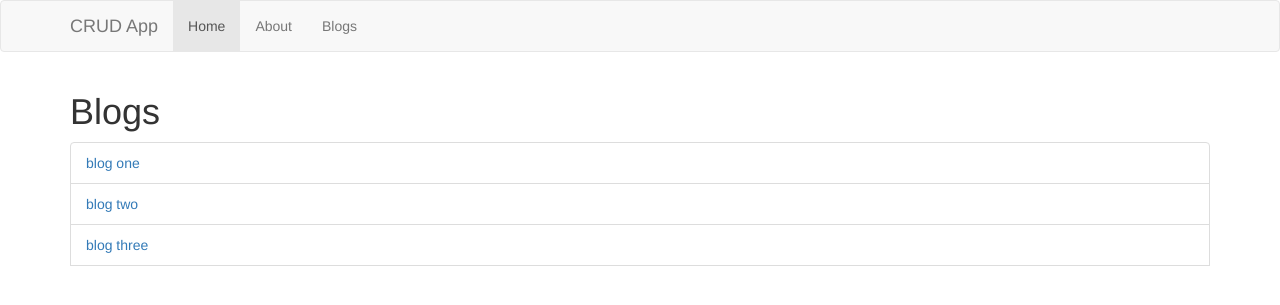
After one commit to khantiRindani/CRUD-Flask, a Flask app: page /blogs in a window 1280 px wide. The commit adds this page. Shown: the top 305 px of the page. Run offline with Flask 2, Linux system fonts and the light colour scheme; some libraries are stand-ins or nearby versions.

Commit message:
Static data linkage

```diff
--- a/app.py
+++ b/app.py
@@ -1,4 +1,5 @@
 from flask import Flask, render_template
+from data import Blogs
 
 app = Flask(__name__)
 
@@ -6,5 +7,13 @@ app = Flask(__name__)
 def index():
     return render_template('index.html')
 
+@app.route('/about')
+def about():
+    return render_template('about.html')
+
+@app.route('/blogs')
+def blogs():
+    return render_template('blogs.html',blogs=Blogs())
+
 if __name__=='__main__':
     app.run(debug='true')
--- /dev/null
+++ b/data.py
@@ -0,0 +1,22 @@
+def Blogs():
+
+    blogs=[
+        {'id': 'blog1',
+         'title': 'blog one',
+         'author': 'khanti rindani',
+         'content': 'some dummy text',
+         'creation_date': '03-06-2018'},
+
+         {'id': 'blog2',
+         'title': 'blog two',
+         'author': 'piri rindani',
+         'content': 'some dummy text',
+         'creation_date': '28-02-2018'
+         },
+
+         {'id': 'blog3',
+          'title': 'blog three',
+          'author': 'khanti rindani',
+          'content': 'some dummy text',
+          'creation_date': '03-06-2018'}]
+    return blogs
--- /dev/null
+++ b/templates/blogs.html
@@ -0,0 +1,13 @@
+{% extends 'layout.html' %}
+
+{% block body %}
+
+<div>
+  <h1>Blogs</h1>
+  <ul class="list-group">
+    {% for blog in blogs %}
+    <li class="list-group-item"><a href='#'>{{blog.title}}</li>
+    {% endfor %}
+  </ul>
+</div>
+{% endblock %}
--- a/templates/include/_navbar.html
+++ b/templates/include/_navbar.html
@@ -15,7 +15,7 @@
           <ul class="nav navbar-nav">
             <li class="active"><a href="/">Home</a></li>
             <li><a href="/about">About</a></li>
-            <li><a href="/contact">Contact</a></li>
+            <li><a href="/blogs">Blogs</a></li>
           </ul>
         </div><!--/.nav-collapse -->
       </div>
--- a/templates/index.html
+++ b/templates/index.html
@@ -3,7 +3,7 @@
 {% block body %}
 
 <div class="jumbotron text-center">
-  <h1>My First Bootstrap Page</h1>
-  <p>Resize this responsive page to see the effect!</p>
+  <h1>CRUD Bloggers' Website</h1>
+  <p>Create, read, update and delete blogs faster.</p>
 </div>
 {% endblock %}
```
Also changed, not shown: templates/about.html (added, +9 -0 lines), 1 other file.
